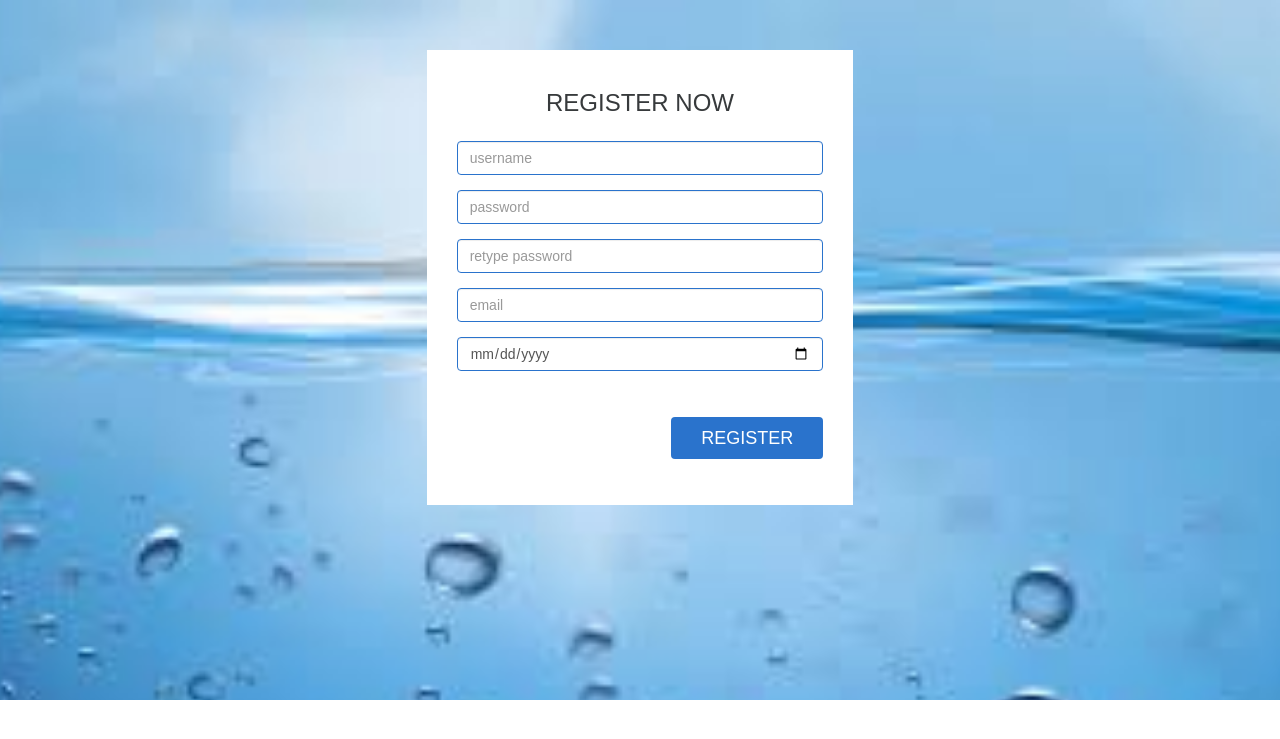
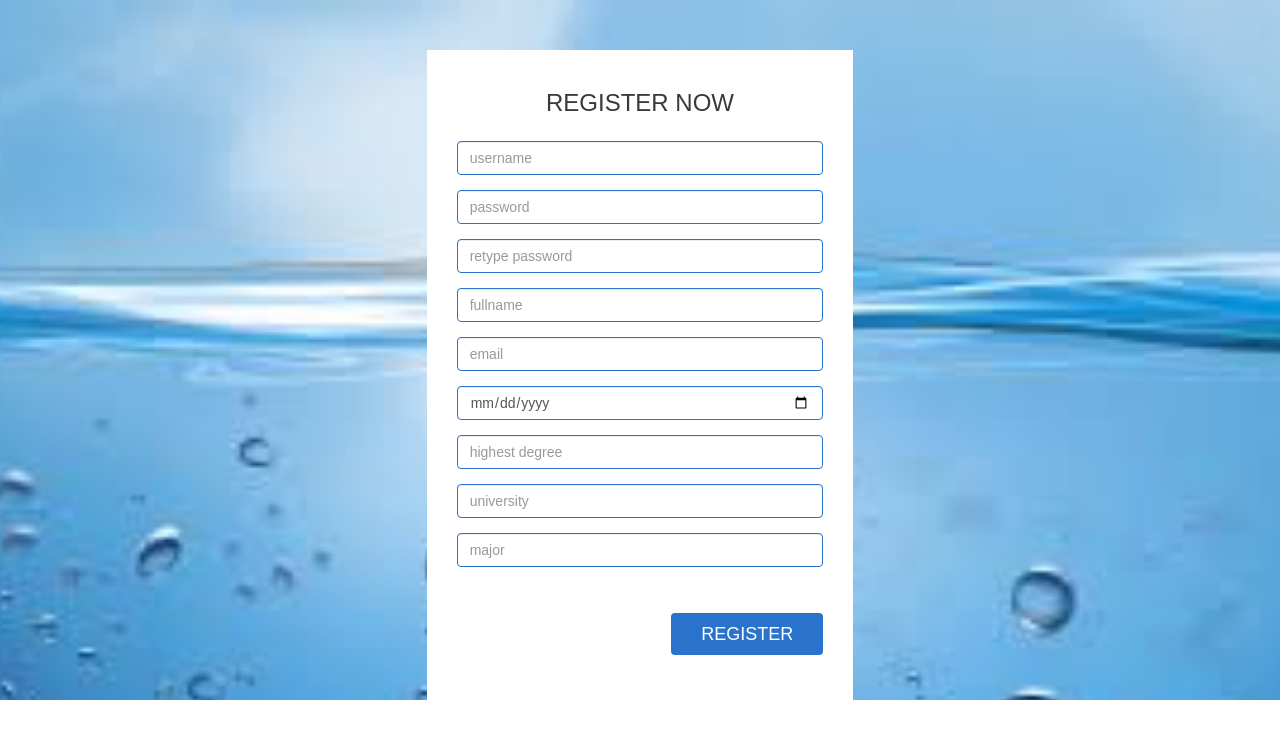
Before and after one commit to badungphan99/SE03-Group03, a Flask app: page /register.html in a window 1280 px wide. Shown: the top 739 px of the page. Run offline with Flask 2, Linux system fonts and the light colour scheme; some libraries are stand-ins or nearby versions.

Commit message:
update register

```diff
--- a/app/routes/register.py
+++ b/app/routes/register.py
@@ -11,13 +11,13 @@ def register():
     _username = request.form.get('username')
     _passwd = request.form.get('password')
     _retype_passwd = request.form.get('retypepassword')
-    _full_name = "dungpb"
+    _full_name = request.form.get('fullname')
     _email = request.form.get('email')
     _birthday = request.form.get('birthday')
     _type_account = 'student'
-    _highest_degree = ''
-    _university = ''
-    _major = ''
+    _highest_degree = request.form.get('highest_degree')
+    _university = request.form.get('university')
+    _major = request.form.get('major')
 
     status = check_input_register(_username, _passwd, _retype_passwd, _full_name, _email)
 
--- a/app/templates/register.html
+++ b/app/templates/register.html
@@ -45,12 +45,33 @@
                     </div>
                     <div class="form-group">
                         <div class="col-sm-12 col-md-12 col-lg-12 form-item">
+                            <input type="text" name="fullname" id="" class="form-control" placeholder="fullname">
+                        </div>
+                    </div>
+
+                    <div class="form-group">
+                        <div class="col-sm-12 col-md-12 col-lg-12 form-item">
                             <input type="email" name="email" id="" class="form-control" placeholder="email">
                         </div>
                     </div>
                     <div class="form-group">
                         <div class="col-sm-12 col-md-12 col-lg-12 form-item">
                             <input type="date" name="birthday" id="" class="mycalender form-control" placeholder="birthday">
+                        </div>
+                    </div>
+                    <div class="form-group">
+                        <div class="col-sm-12 col-md-12 col-lg-12 form-item">
+                            <input type="text" name="highest_degree" id="" class="form-control" placeholder="highest degree">
+                        </div>
+                    </div>
+                    <div class="form-group">
+                        <div class="col-sm-12 col-md-12 col-lg-12 form-item">
+                            <input type="text" name="university" id="" class="form-control" placeholder="university">
+                        </div>
+                    </div>
+                    <div class="form-group">
+                        <div class="col-sm-12 col-md-12 col-lg-12 form-item">
+                            <input type="text" name="major" id="" class="form-control" placeholder="major">
                         </div>
                     </div>
 {#                    <div class="form-group">#}
```
